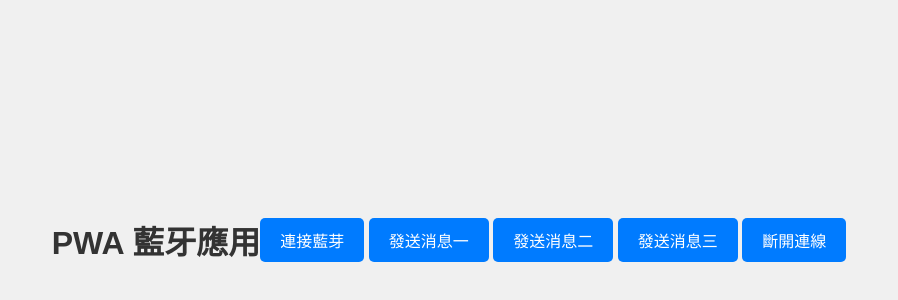
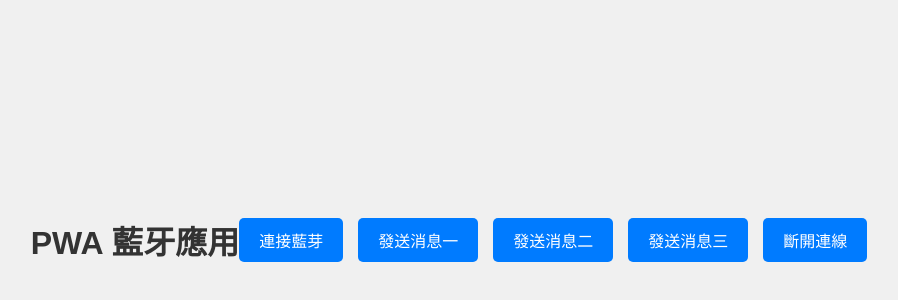
Before and after one commit to Retema2200/blue, a plain HTML site: page index.html in a window 1280 px wide. Shown: the part 160-460 px from the top of the page, without its empty margins (191-1089 px from the left). Drawn offline with Linux system fonts and the light colour scheme.

Commit message:
Update styles.css

```diff
--- a/styles.css
+++ b/styles.css
@@ -16,13 +16,20 @@ body {
   button {
     padding: 10px 20px;
     font-size: 16px;
-    color: white;
-    background-color: #007bff;
     border: none;
     border-radius: 5px;
+    background-color: #007BFF; /* 藍色背景 */
+    color: white; /* 白色文字 */
     cursor: pointer;
   }
 
   button:hover {
     background-color: #0056b3;
   }
+
+
+  .button-container {
+    display: flex;
+    justify-content: center;
+    gap: 15px; /* 按鈕之間的間距 */
+  }
```
